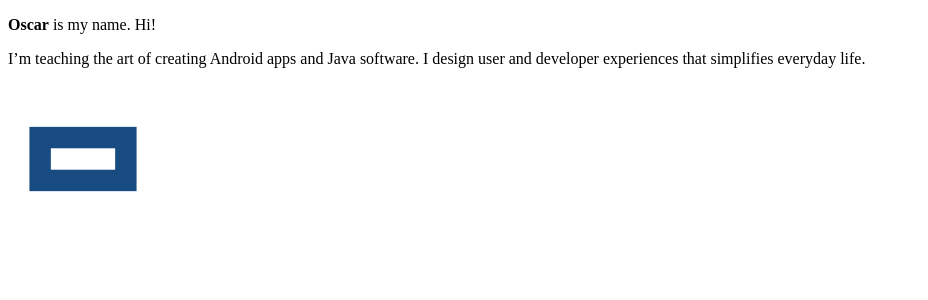
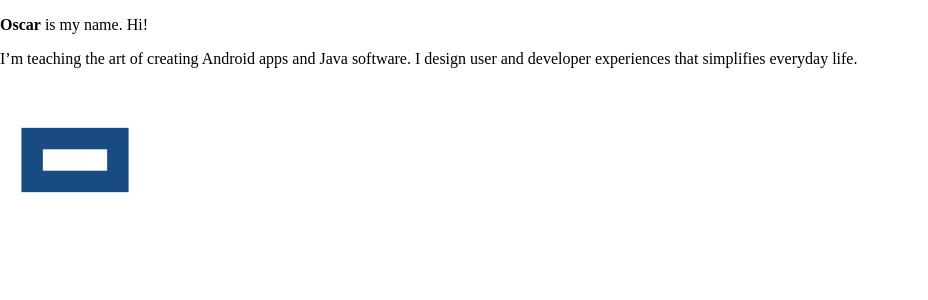
Before and after one commit to oscarb/oscarb.github.io, a Jekyll site: the page built from index.md, in a window 1280 px wide. Shown: the top 300 px of the page, without its empty margins (0-928 px from the left). Built offline with Jekyll 4.4.1, drawn with Linux system fonts in a browser that asks for light colours; nearby versions of some CDN libraries; library files that are not in the unit come from our copies.

Commit message:
Add boilerplate HTM5 bones

```diff
--- a/_layouts/default.html
+++ b/_layouts/default.html
@@ -4,12 +4,13 @@
 <meta charset="utf-8">
 <title>{{ page.title }}</title>
 <!-- Meta -->
-<meta name="viewport" content="width=device-width, initial-scale=1.0">
+<meta name="viewport" content="width=device-width, initial-scale=1.0, shrink-to-fit=no">
 <!-- Styles -->
-<link href="./css/default.css" rel="stylesheet">
+<link href="./css/normalize.css" rel="stylesheet" media="all">
+<link href="./css/default.css" rel="stylesheet" media="all">
+<!--[if lt IE 9]><script src="js/html5shiv-printshiv.js" media="all"></script><![endif]-->
 </head>
 <body>
-
 
 <main>
 {{ content }}
```
